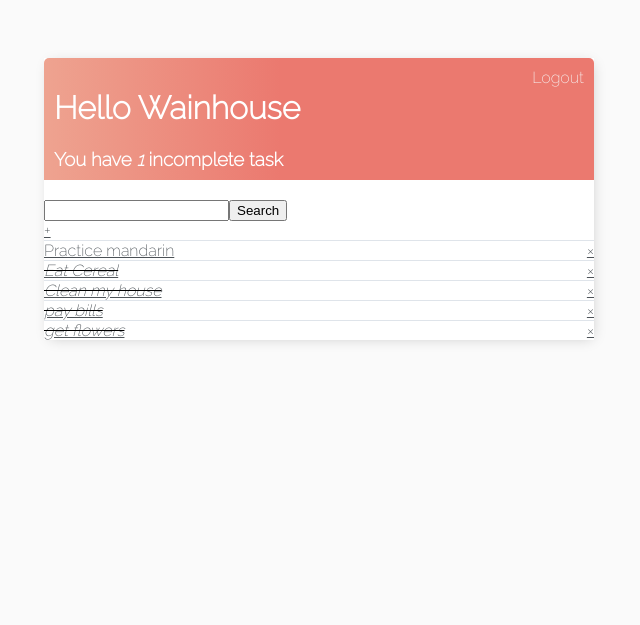
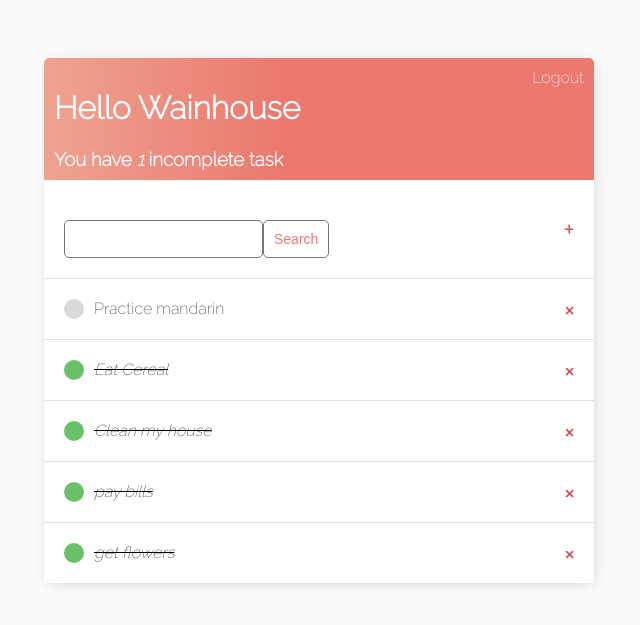
Before and after one commit to Wainhouse/Todo, a Django app: page / in a window 1280 px wide. Shown: the top 625 px of the page, without its empty margins (321-961 px from the left). Run offline with Django 3.2, Linux system fonts and the light colour scheme; a user stored in the database is signed in; data comes from the database, SQL or seed files in the repository; both versions use the stored data as it was after the commit.

Commit message:
Search CSS

```diff
--- a/todo_list/base/templates/base/main.html
+++ b/todo_list/base/templates/base/main.html
@@ -62,6 +62,82 @@
             background-color: #fff;
             border-top: 1px solid #dfe4ea;
             overflow: hidden;
+        }
+
+        .task-title {
+            display: flex;
+            padding: 20px;
+        }
+
+        .task-title a {
+            text-decoration: none;
+            color: #4b5156;
+            margin-left: 10px;
+        }
+
+        .task-complete-icon {
+            height: 20px;
+            width: 20px;
+            background-color: rgb(105, 192, 105);
+            border-radius: 50%;
+        }
+
+        .task-incomplete-icon {
+            height: 20px;
+            width: 20px;
+            background-color: rgb(218, 218, 218);
+            border-radius: 50%;
+        }
+
+        .delete-link {
+            text-decoration: none;
+            font-weight: 900;
+            color: #cf4949;
+            font-size: 22px;
+            line-height: 0;
+            padding: 20px 0px;
+            padding-right: 20px;
+        }
+
+        .button {
+            border: 1px solid #757575;
+            background-color: #FFF;
+            color: #EB796F;
+            padding: 10px;
+            font-size: 14px;
+            border-radius: 5px;
+            cursor: pointer;
+            text-decoration: none;
+        }
+
+        input[type=text],
+        input[type=password],
+        textarea {
+            border: 1px solid #757575;
+            border-radius: 5px;
+            padding: 10px;
+            width: 90%;
+        }
+
+        label {
+            padding-top: 10px !important;
+            display: block;
+        }
+
+
+        #add-link {
+            color: #EB796F;
+            text-decoration: none;
+            font-size: 27px;
+            text-shadow: 1px 1px #81413b;
+        }
+
+        #search-add-wrapper {
+            display: flex;
+            justify-content: space-between;
+            align-items: center;
+            padding: 20px;
+        }
     </style>
 </head>
 
--- a/todo_list/base/templates/base/task_list.html
+++ b/todo_list/base/templates/base/task_list.html
@@ -20,15 +20,11 @@
 <div id="search-add-wrapper">
     <form method="GET" style="margin-top: 20px;display: flex;">
         <input type="text" name="search-area" value="{{search_input}}">
-        <input type="submit" value="Search">
+        <input class="button" type="submit" value="Search">
     </form>
     <a id="add-link" href="{% url 'task-create' %}">&#x2b;</a>
 
 </div>
-
-
-
-
 
 <div class="task-items-wrapper">
     {% for task in tasks %}
```
Also changed, not shown: todo_list/db.sqlite3.
